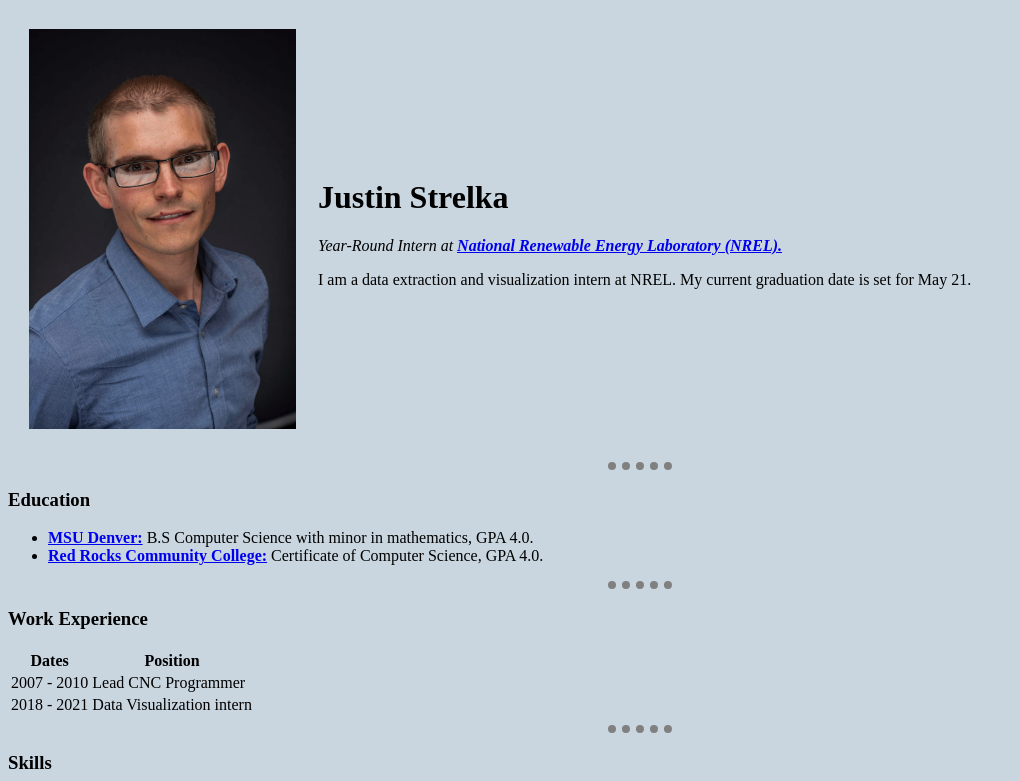
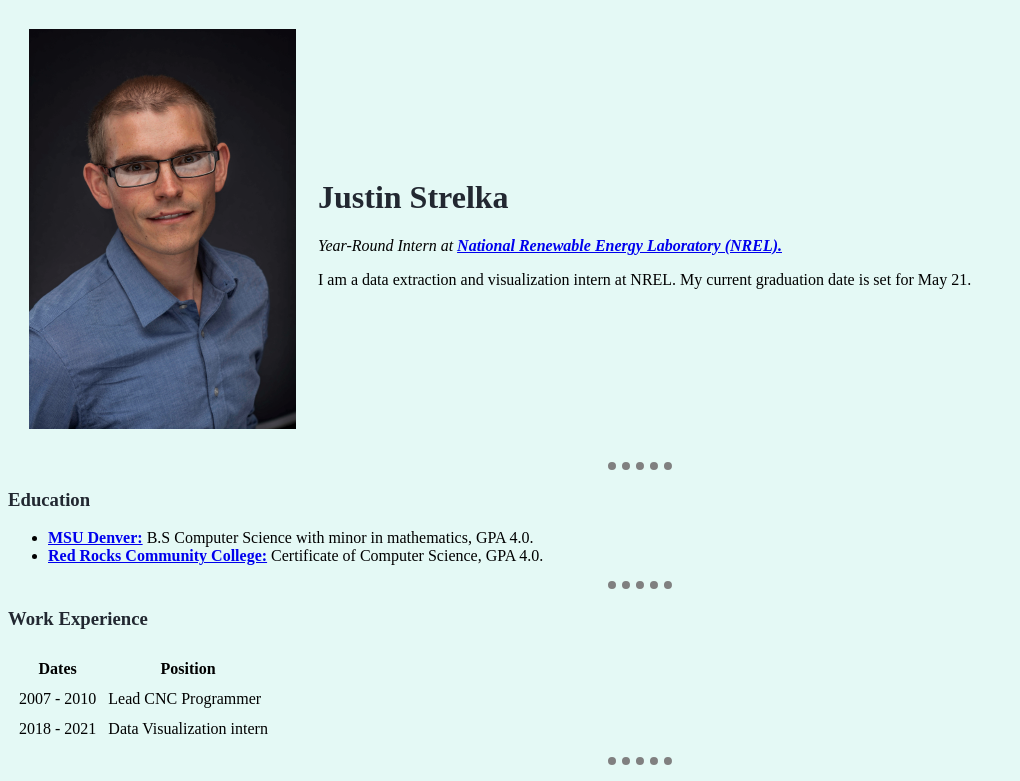
Before and after one commit to jstrelka/my_personal_website, a plain HTML site: page index.html in a window 1280 px wide. Shown: the top 781 px of the page, without its empty margins (0-1020 px from the left). Drawn offline with Linux system fonts and the light colour scheme.

Commit message:
changed font colors for h1 and h3

```diff
--- a/css/styles.css
+++ b/css/styles.css
@@ -1,5 +1,5 @@
 body {
-  background-color: #c9d6df;
+  background-color: #e4f9f5;
 }
 
 hr {
@@ -8,3 +8,11 @@ hr {
   border-style: dotted none none;
   width: 5%;
 }
+
+h1 {
+  color: #222831;
+}
+
+h3 {
+  color: #222831;
+}
--- a/index.html
+++ b/index.html
@@ -31,7 +31,7 @@
   </ul>
   <hr/>
   <h3>Work Experience</h3>
-  <table>
+  <table cellspacing="10">
     <thead>
       <tr>
         <th>Dates</th>
```
